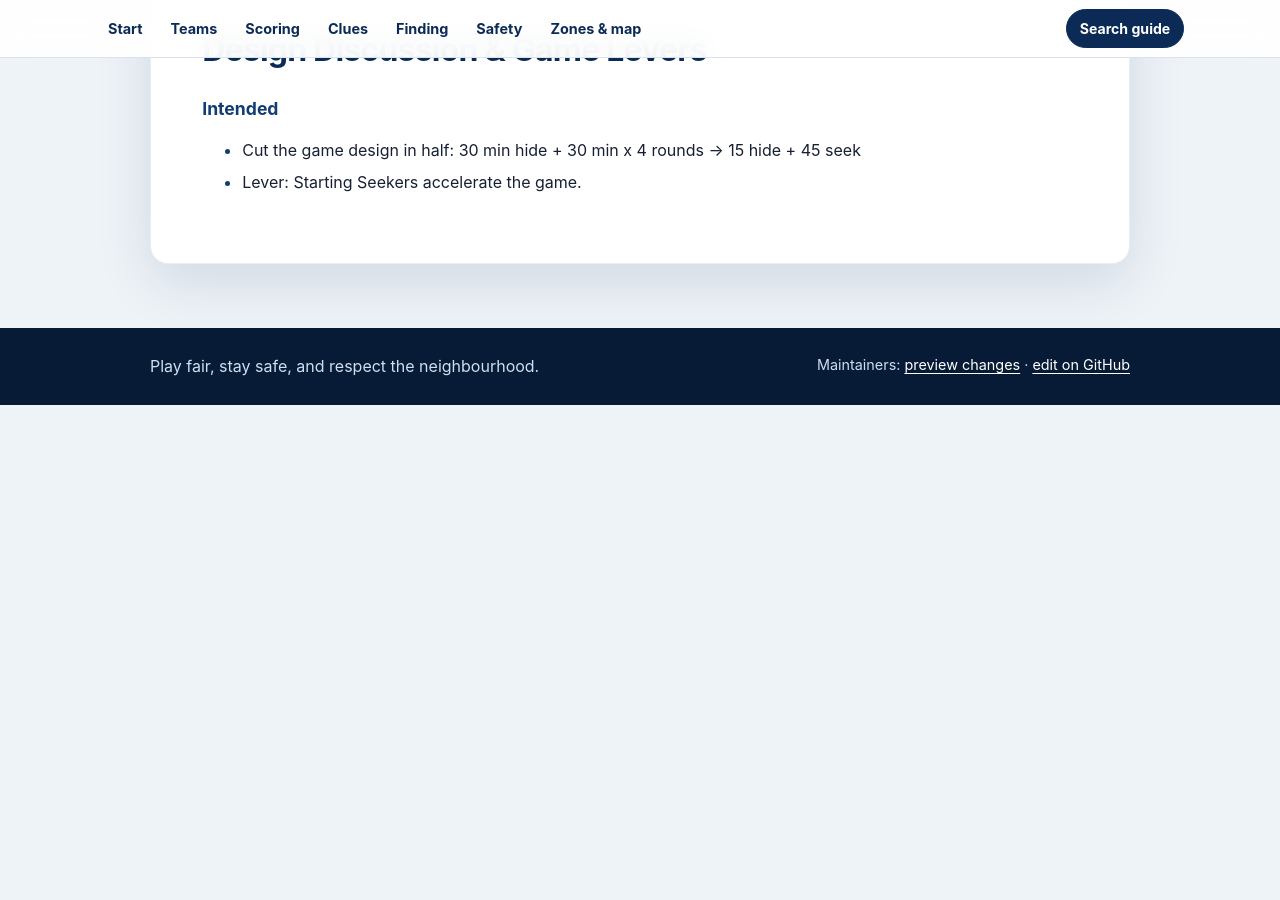
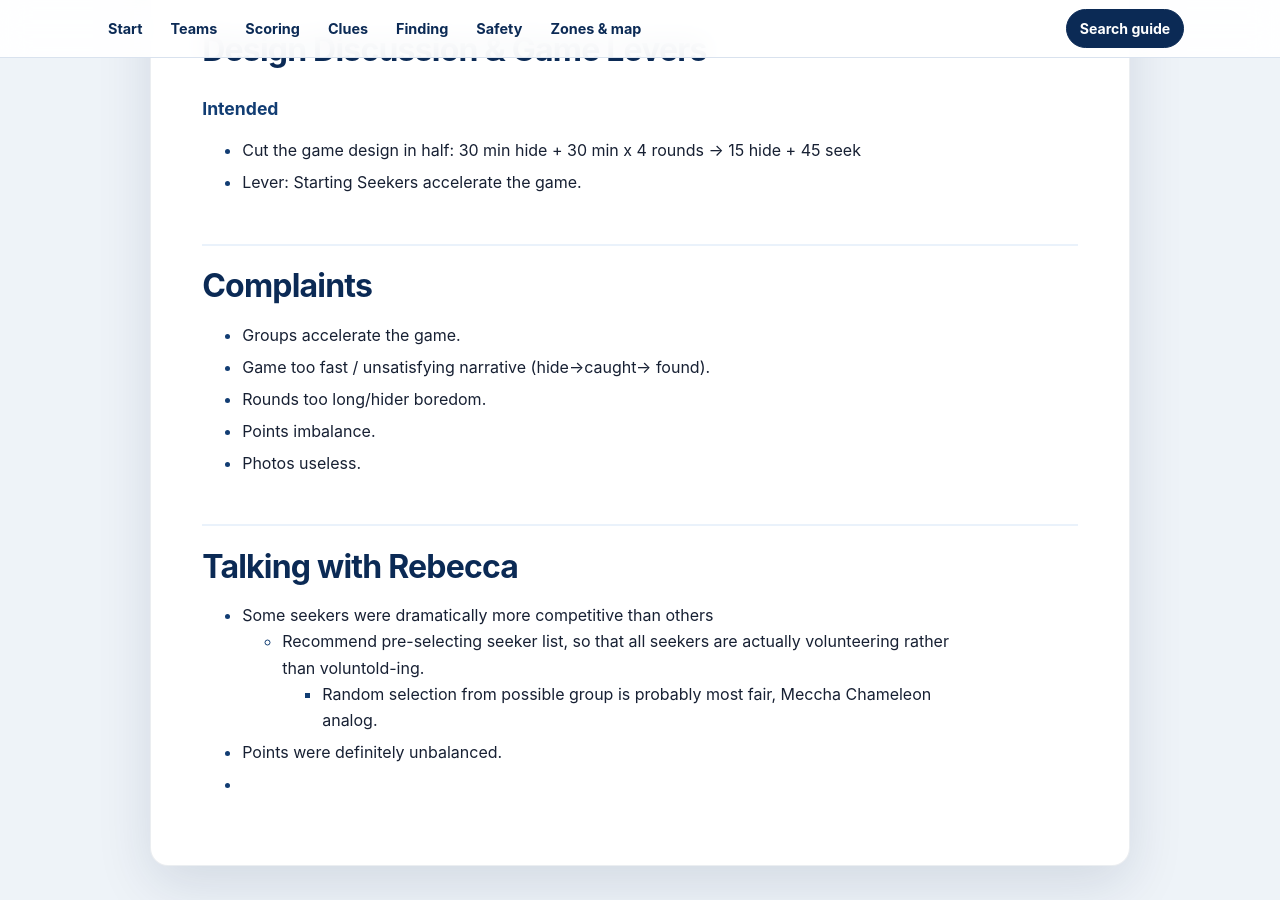
Before and after one commit to mmaxin/hide-and-seek-game, a Jekyll site: the page built from design-discussion.md, in a window 1280 px wide and 900 px high, scrolled down 784 px. Built offline with Jekyll 4.4.1, drawn with Linux system fonts in a browser that asks for light colours; our own code applies the rules of GitHub Pages for plain Markdown files; before the commit the page ends 1189 px from its top, so only the background shows below that.

Commit message:
Update design-discussion.md

```diff
--- a/design-discussion.md
+++ b/design-discussion.md
@@ -10,3 +10,17 @@ The biggest feedbacks I heard where
 ### Intended
 - Cut the game design in half: 30 min hide + 30 min x 4 rounds -> 15 hide + 45 seek
 - Lever: Starting Seekers accelerate the game.
+
+## Complaints
+- Groups accelerate the game.
+- Game too fast / unsatisfying narrative (hide->caught-> found).
+- Rounds too long/hider boredom.
+- Points imbalance.
+- Photos useless.
+
+## Talking with Rebecca
+- Some seekers were dramatically more competitive than others
+	- Recommend pre-selecting seeker list, so that all seekers are actually volunteering rather than voluntold-ing.
+		- Random selection from possible group is probably most fair, Meccha Chameleon analog.
+- Points were definitely unbalanced.
+-
```
